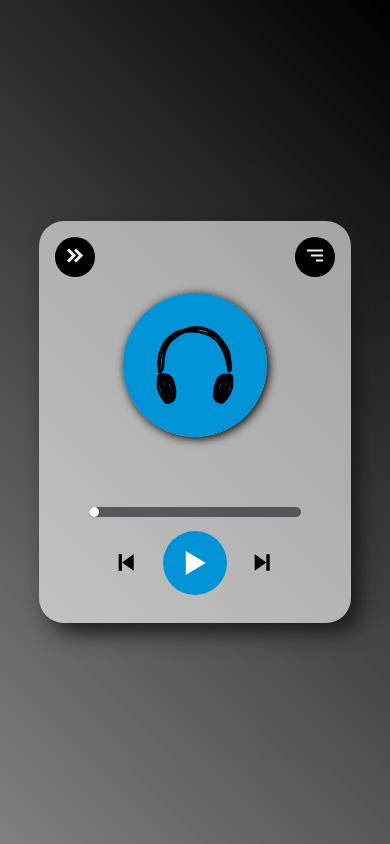
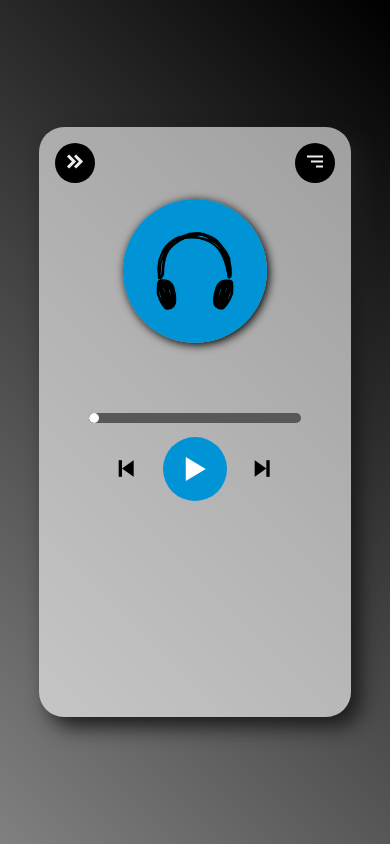
Before and after one commit to gautamarora07/Project07-MusicPlayerGTM, a plain HTML site: page index.html in a window 390 px wide. Drawn offline with nearby package versions, Linux system fonts and the light colour scheme.

Commit message:
Update styles.css

```diff
--- a/styles.css
+++ b/styles.css
@@ -384,7 +384,7 @@ input[type="range"]::-webkit-slider-thumb:hover
 @media (max-width : 400px)
 {
     .container{
-        height: auto;
+        height: 70vh;
          width: 80vw;
     }
 }
```
